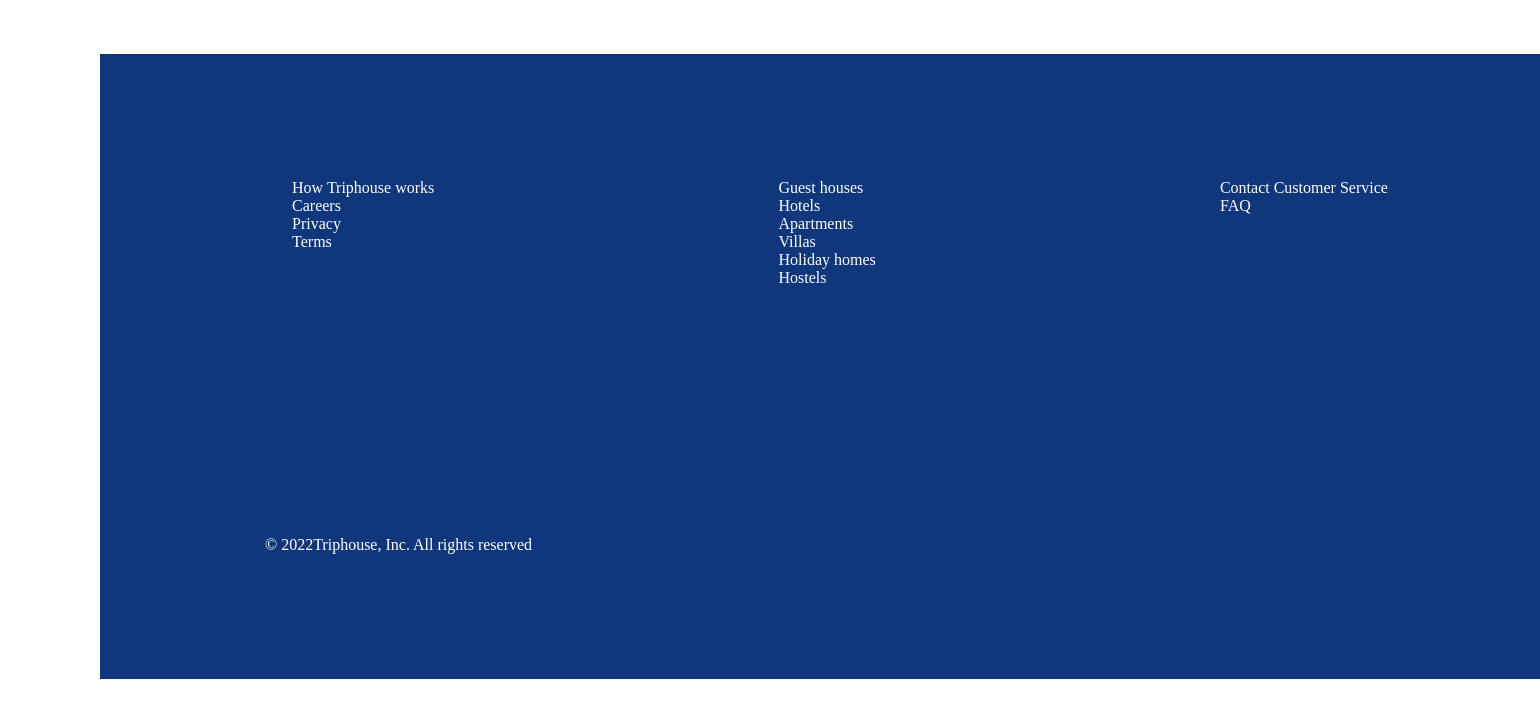
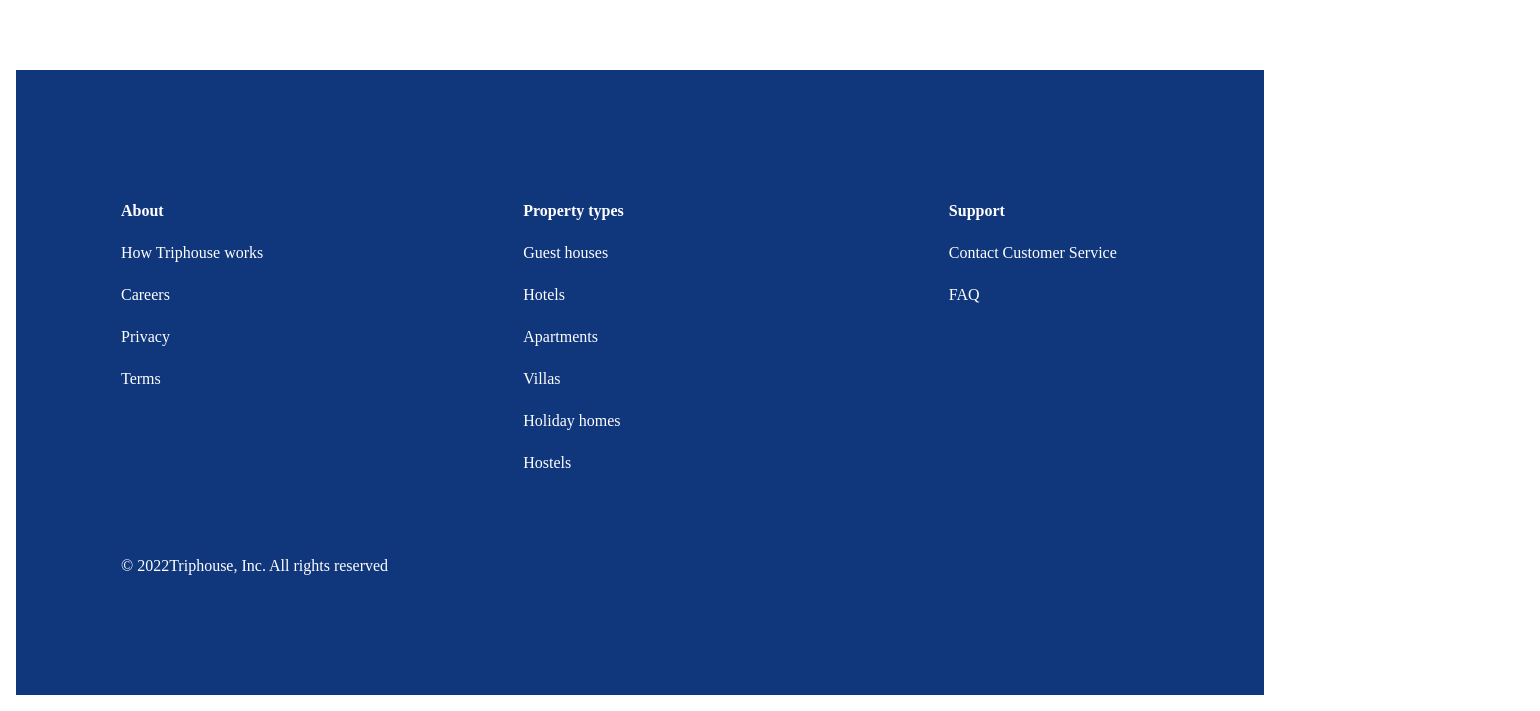
Before and after one commit to AngelinaZhukovich/if-html-1, a website: page index.html in a window 1280 px wide. Shown: the part 516-1227 px from the top of the page, 1540 px wide, since content can reach past the window. Before the commit the page ends 1195 px from the top, so only its background shows below. Drawn offline with Linux system fonts and the light colour scheme.

Commit message:
changed footer

```diff
--- a/index.html
+++ b/index.html
@@ -9,6 +9,7 @@
     <link rel="stylesheet" href="./styles/styles.css" />
     <title>Title</title>
   </head>
+
   <body>
     <div class="advantages">
       <div class="advantages-text"><p>What do we offer</p></div>
@@ -36,6 +37,7 @@
       <div class="footer-column">
         <div class="about">
           <ul>
+            <li class="bold-font">About</li>
             <li>How Triphouse works</li>
             <li>Careers</li>
             <li>Privacy</li>
@@ -44,6 +46,7 @@
         </div>
         <div class="property-types">
           <ul>
+            <li class="bold-font">Property types</li>
             <li>Guest houses</li>
             <li>Hotels</li>
             <li>Apartments</li>
@@ -54,6 +57,7 @@
         </div>
         <div class="support">
           <ul>
+            <li class="bold-font">Support</li>
             <li>Contact Customer Service</li>
             <li>FAQ</li>
           </ul>
--- a/styles/styles.css
+++ b/styles/styles.css
@@ -4,8 +4,9 @@
 }
 
 body {
-  width: 1440px;
-  margin-left: 100px;
+  max-width: 1440px;
+  padding: 16px;
+  margin: 0 auto;
 }
 
 .advantages {
@@ -55,21 +56,38 @@ img {
 .footer {
   display: flex;
   flex-direction: column;
-  justify-content: space-around;
+  justify-content: space-between;
   height: 625px;
   background-color: #10367c;
   color: #FFFFFF;
+  padding: 120px 105px;
+  /*padding-left: 105px;*/
+  /*padding-top: 120px;*/
+  /*padding-bottom: 120px;*/
+
 }
 
 .footer-column {
   display: flex;
-  justify-content: space-around;
+  justify-content: start;
+  gap: 220px ;
+  margin-left: -40px;
+
 }
+
+.support {
+  margin-left: 65px;
+}
+
 
 li{
   list-style-type: none;
+  padding: 12px 0;
 }
 
+.bold-font {
+  font-weight: bolder;
+}
 .rectangle{
-  margin-left: 165px;
+
 }
```
